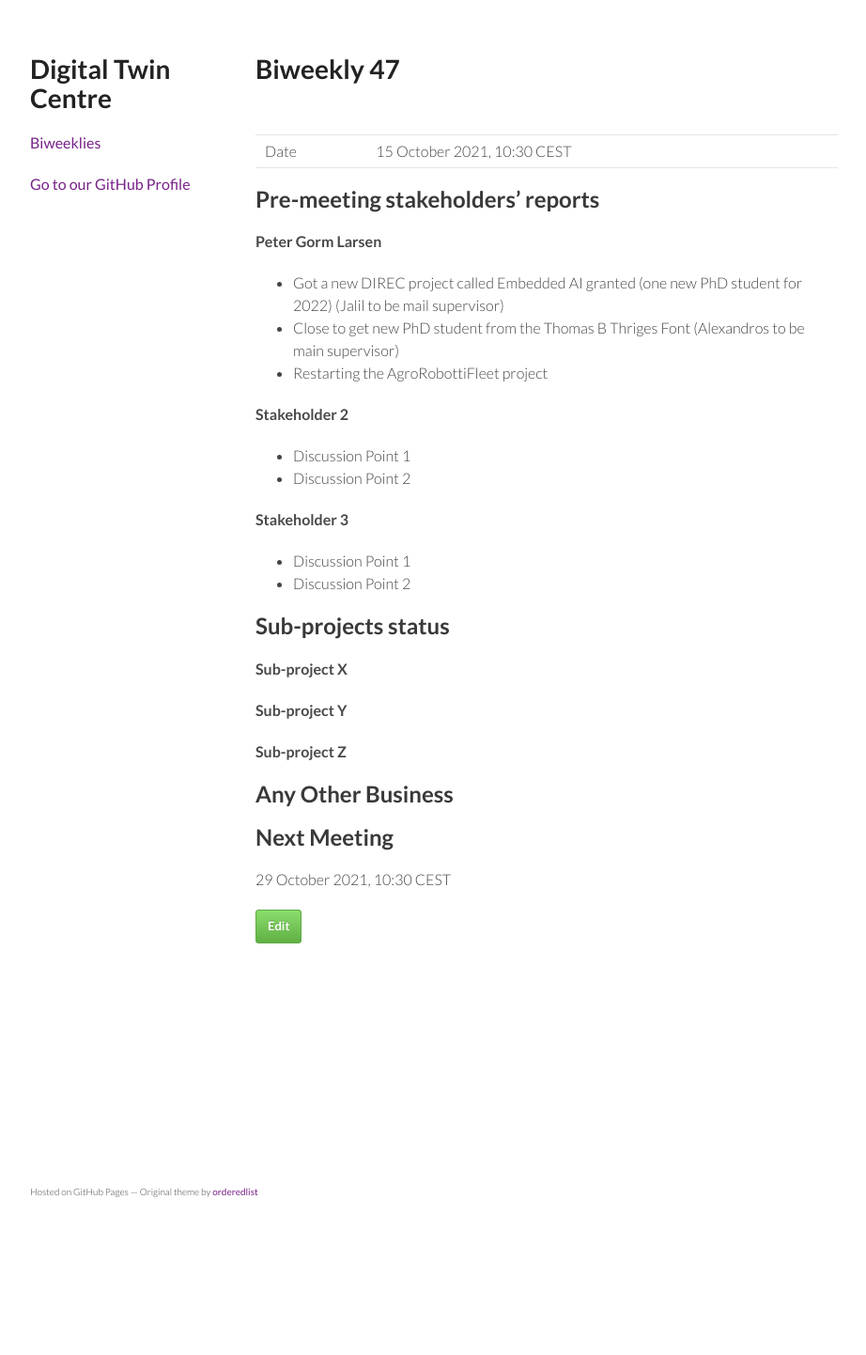
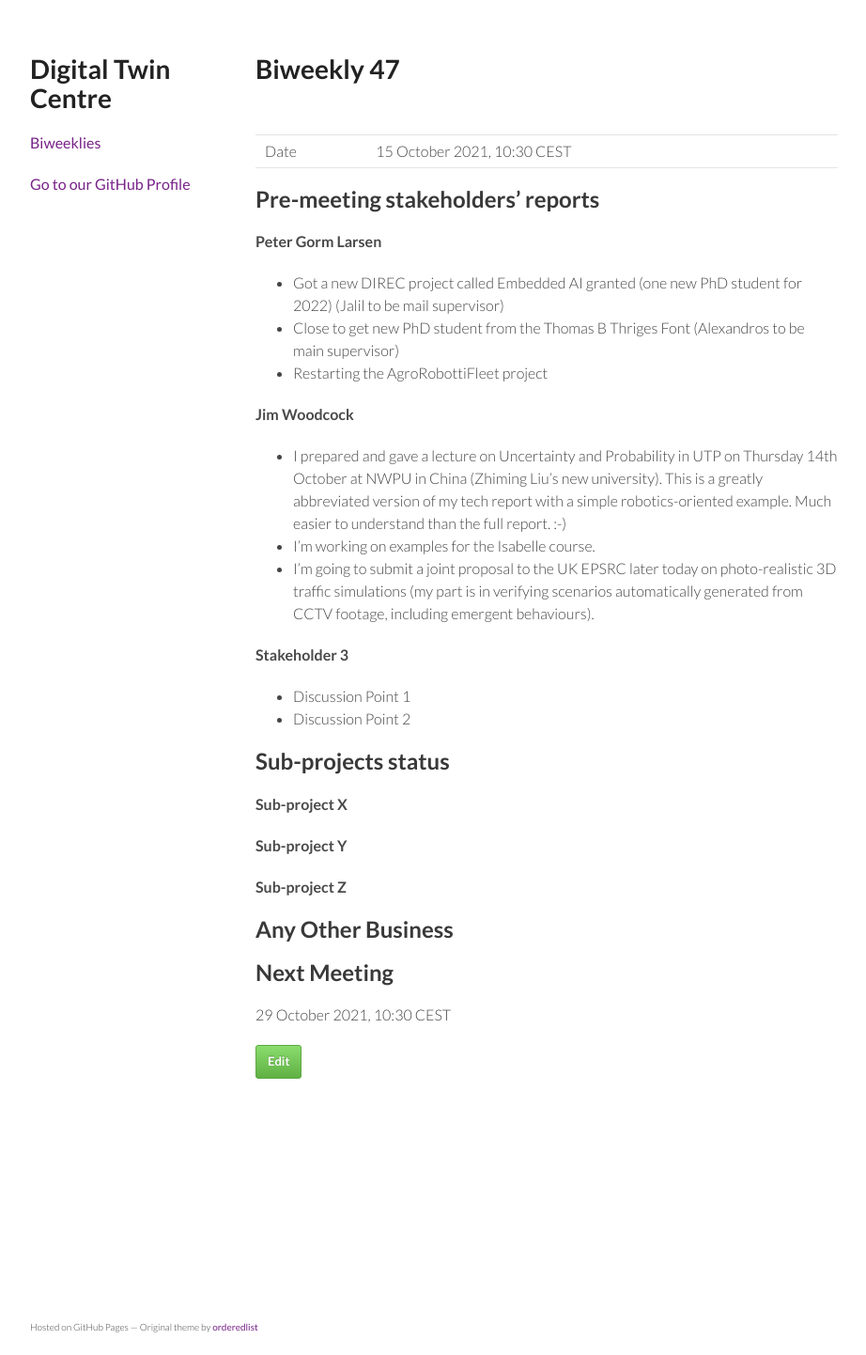
Before and after one commit to digitaltwincentre/digitaltwincentre.github.io, a Jekyll site: the page built from _biweeklies/Biweekly-47.md, in a window 1280 px wide. Shown: the whole page at 94% size, without its empty margins (178-1100 px from the left). Built offline with Jekyll 4.4.1, drawn with Linux system fonts in a browser that asks for light colours; nearby versions of some CDN libraries; before the commit the page ends 1298 px from its top, so only the background shows below that.

Commit message:
Update Biweekly-47.md

```diff
--- a/_biweeklies/Biweekly-47.md
+++ b/_biweeklies/Biweekly-47.md
@@ -25,9 +25,10 @@ date: 15 October 2021, 1030 CEST
 * Close to get new PhD student from the Thomas B Thriges Font (Alexandros to be main supervisor)
 * Restarting the AgroRobottiFleet project
 
-#### Stakeholder 2
-* Discussion Point 1
-* Discussion Point 2
+#### Jim Woodcock
+* I prepared and gave a lecture on Uncertainty and Probability in UTP on Thursday 14th October at NWPU in China (Zhiming Liu's new university). This is a greatly abbreviated version of my tech report with a simple robotics-oriented example. Much easier to understand than the full report. :-)
+* I'm working on examples for the Isabelle course.
+* I'm going to submit a joint proposal to the UK EPSRC later today on photo-realistic 3D traffic simulations (my part is in verifying scenarios automatically generated from CCTV footage, including emergent behaviours).
 
 #### Stakeholder 3
 * Discussion Point 1
```
